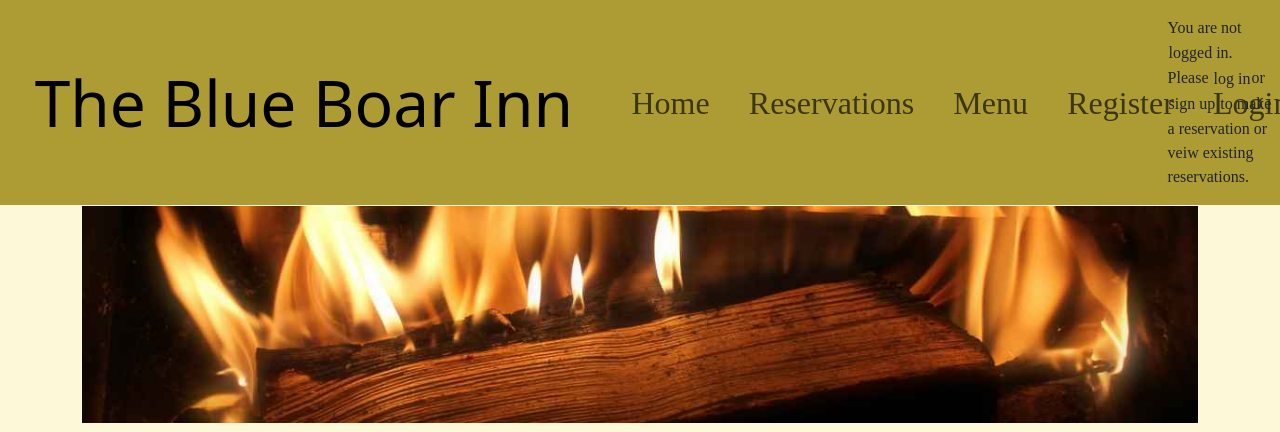
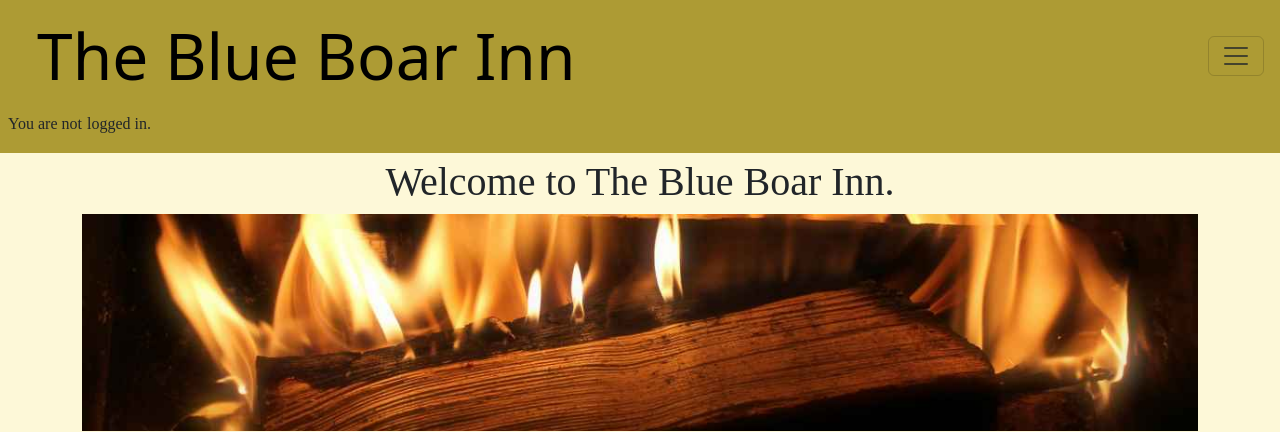
Before and after one commit to ewradcliffe/restaurant-booking-system, a Django app: template reservations/templates/reservations/index.html in a window 1280 px wide. Shown: the top 432 px of the page. Run offline with Django 4.2, Linux system fonts and the light colour scheme; the template is opened without the code that fills it, so the values that code supplies are empty; some libraries are stand-ins or nearby versions; some web fonts are replaced.

Commit message:
Restyle nav bar.

```diff
--- a/reservations/templates/reservations/index.html
+++ b/reservations/templates/reservations/index.html
@@ -7,7 +7,7 @@
 
 <div class="container">
   <div class="row col text-center">
-    <h1>Welcome to The Blue Boar Inn.</h1>
+    <h1 class="pt-2">Welcome to The Blue Boar Inn.</h1>
     <img src="{% static 'images/heroimagefire.jpg' %}" alt="Image of cosy fireplace.">
   </div>
   <div class="row align-items-start">
--- a/static/css/style.css
+++ b/static/css/style.css
@@ -3,7 +3,7 @@
 
 /* General styles */
 .main-body {
-    margin-top: 125px;
+    margin-top: 150px;
     margin-bottom: 200px;
 }
 
@@ -37,10 +37,13 @@ body {
 
 /* Navbar*/
 .nav-item {
-    font-size: 200%;
+    font-size: 180%;
     padding: 2%;
 }
 
+.sign-in-status {
+    max-width: 20%;
+}
 
 /* Index.html page. */
 .index-page-text {
@@ -55,10 +58,10 @@ body {
 }
 
 
-/* Sign up status*/
+/* Sign up button*/
 .sign-up-btn {
     padding: 0;
-    margin-top: -1px;
+    margin-top: -2px;
 }
 
 .sign-up-btn:hover {
@@ -160,3 +163,10 @@ body {
         font-size: 400%;
     }
 }
+
+/* Large devices (1224px and up) */
+@media screen and (min-width: 1224px) {
+    .sign-in-message {
+        max-width: 15%;
+    }
+}
--- a/templates/base.html
+++ b/templates/base.html
@@ -6,8 +6,7 @@
     <meta charset="UTF-8">
     <meta name="viewport" content="width=device-width, initial-scale=1.0">
     <!-- Meta tags for search engines -->
-    <meta name="description"
-        content="Blue Boar, The Blue Boar, The Blue Boar Inn, Pub, Restaurant, Gastropub">
+    <meta name="description" content="Blue Boar, The Blue Boar, The Blue Boar Inn, Pub, Restaurant, Gastropub">
     <meta name="keywords" content="Blue Boar, The Blue Boar, The Blue Boar Inn">
     <!-- Title -->
     <title>The Blue Boar Inn</title>
@@ -43,7 +42,7 @@
     <header class="header fixed-top">
         <!-- navbar -->
         <!-- navbar adapteed from https://www.w3schools.com/bootstrap/bootstrap_navbar.asp-->
-        <nav class="navbar navbar-expand-lg">
+        <nav class="navbar navbar-expand-xxl">
             <div class="container-fluid">
                 <a class="navbar-brand" href="{% url 'index-urls' %}" id="logo">The Blue Boar Inn</a>
                 <button class="navbar-toggler m-1" type="button" data-bs-toggle="collapse"
@@ -82,12 +81,12 @@
                     </ul>
                 </div>
             </div>
-            <div class="justify-content-end">
+            <div class="sign-in-message">
                 {% if user.is_authenticated %}
                 <p class="m-2">You are logged in as {{ user }}.</p>
                 {% else %}
                 <p class="m-2">You are not <a rel="stylesheet" href="{% url 'account_login' %}"
-                        class="btn sign-up-btn">logged in.</a><span class="d-none d-xl-block">Please <a rel="stylesheet"
+                        class="btn sign-up-btn">logged in.</a><span class="d-none d-xxl-block">Please <a rel="stylesheet"
                             href="{% url 'account_login' %}" class="btn sign-up-btn">log in
                         </a>or
                         <a rel="stylesheet" href="{% url 'account_signup' %}" class="btn sign-up-btn">sign
```
Also changed, not shown: README.md. Lines whose indentation alone changed are shown as unchanged.
